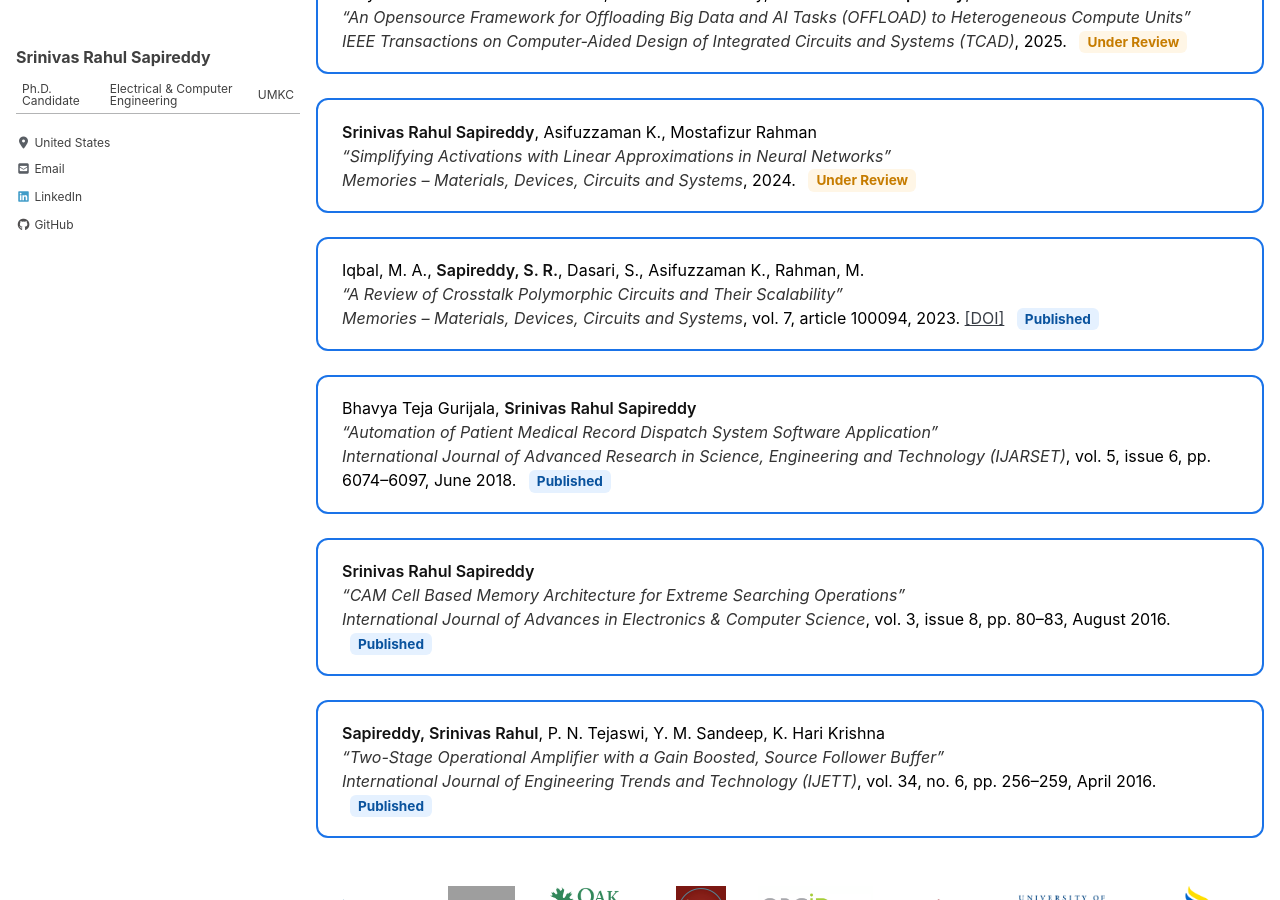
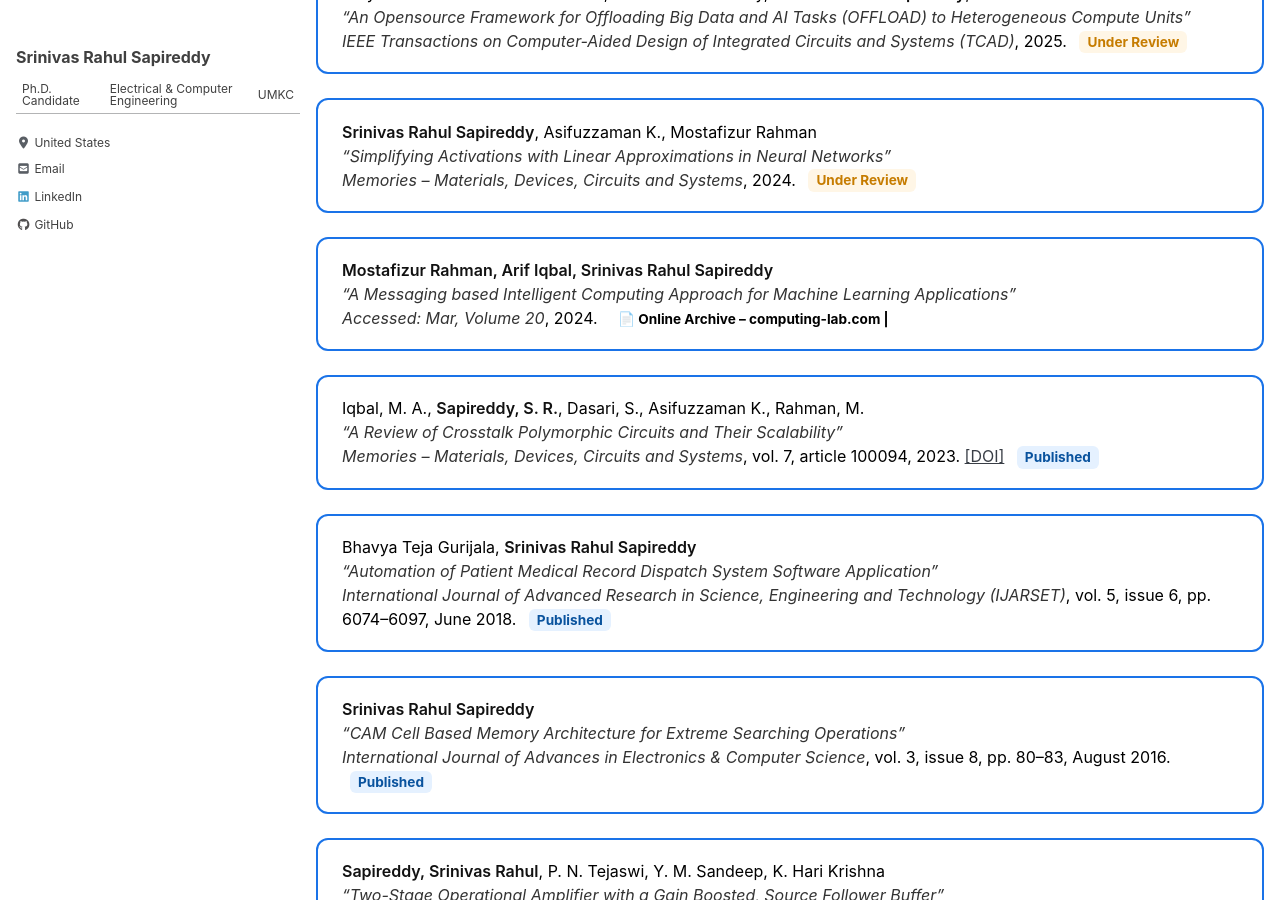
Before and after one commit to srsapireddy/srsapireddy.github.io, a Jekyll site: the page built from _pages/publications.md, in a window 1280 px wide and 900 px high, scrolled down 891 px. Built offline with Jekyll 4.4.1, drawn with Linux system fonts in a browser that asks for light colours; cached includes are drawn as plain includes; nearby versions of some CDN libraries; grey boxes are pictures that could not be loaded.

Commit message:
Update publications.md

```diff
--- a/_pages/publications.md
+++ b/_pages/publications.md
@@ -128,6 +128,12 @@ permalink: /publications/
       <span class="status review">Under Review</span>
     </div>
     <div class="pub-card">
+      <strong>Mostafizur Rahman, Arif Iqbal, Srinivas Rahul Sapireddy</strong><br>
+      <em>“A Messaging based Intelligent Computing Approach for Machine Learning Applications”</em><br>
+      <em>Accessed: Mar, Volume 20</em>, 2024.
+      <span class="status online">📄 Online Archive – computing-lab.com |</span>
+    </div>
+    <div class="pub-card">
       Iqbal, M. A., <strong>Sapireddy, S. R.</strong>, Dasari, S., Asifuzzaman K., Rahman, M.<br>
       <em>“A Review of Crosstalk Polymorphic Circuits and Their Scalability”</em><br>
       <em>Memories – Materials, Devices, Circuits and Systems</em>, vol. 7, article 100094, 2023.
```
